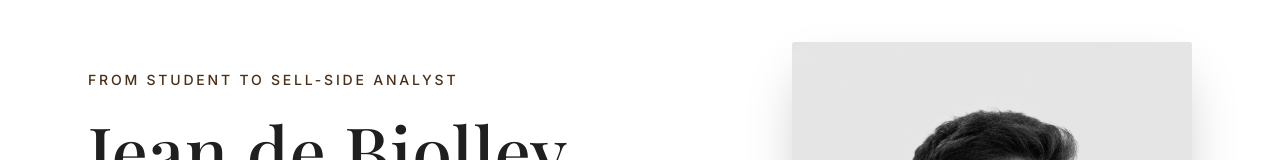
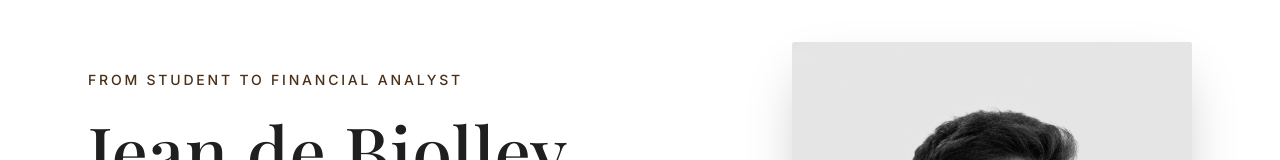
Before and after one commit to jean2biolley/My_e_portfolio, a Next.js app: page / in a window 1280 px wide. Shown: the part 198-358 px from the top of the page. Built offline with nearby package versions, Linux system fonts and the light colour scheme; no server answers; a web font is replaced by a local one.

Commit message:
replaced sell-side by financial to reflect my interests better

```diff
--- a/src/app/layout.tsx
+++ b/src/app/layout.tsx
@@ -6,7 +6,7 @@ const inter = Inter({ subsets: ["latin"], variable: "--font-inter" });
 const playfair = Playfair_Display({ subsets: ["latin"], variable: "--font-playfair" });
 
 export const metadata: Metadata = {
-  title: "Jean de Biolley | Aspiring Sell-Side Analyst",
+  title: "Jean de Biolley | Aspiring Financial Analyst",
   description: "Master in Business Engineering student at LSM with experience in Financial Analytics. Aspiring macro finance analyst.",
 };
 
--- a/src/app/page.tsx
+++ b/src/app/page.tsx
@@ -17,7 +17,7 @@ export default function Home() {
         >
           <div className="space-y-6 order-2 md:order-1 z-10">
             <h2 className="text-accent uppercase tracking-[0.2em] font-medium text-sm">
-              From student to sell-side analyst
+              From student to financial analyst
             </h2>
             <h1 className="text-5xl md:text-7xl font-serif font-medium leading-[1.1] text-foreground">
               Jean de Biolley
```
